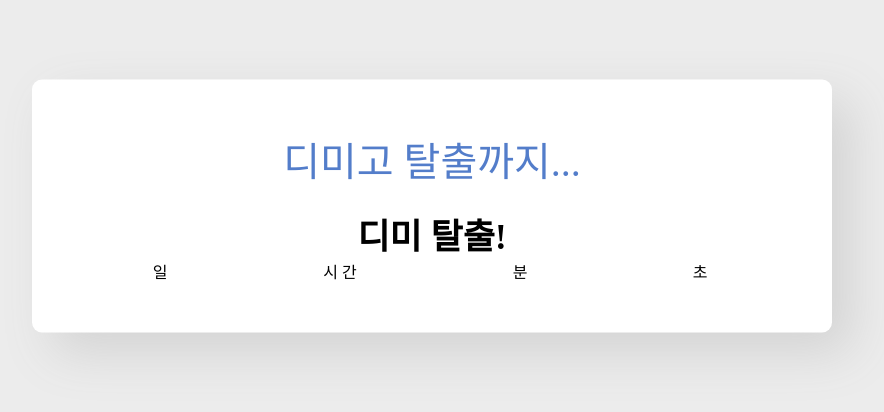
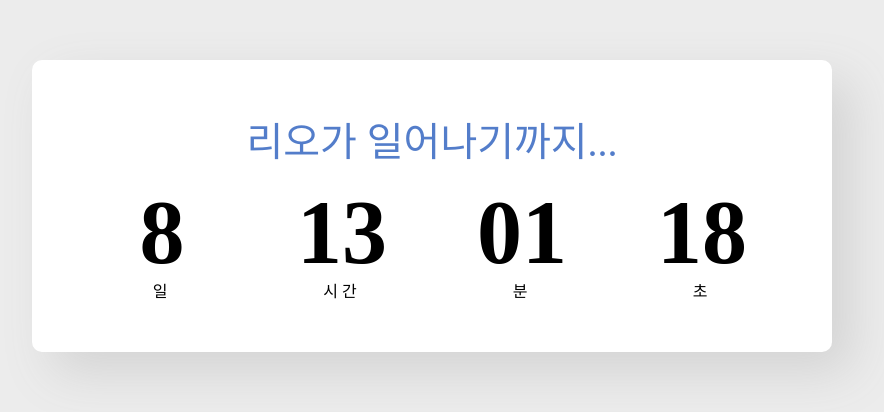
Before and after one commit to D3vle0/going-home, a plain HTML site: page index.html in a window 1280 px wide. Shown: the part 194-606 px from the top of the page, without its empty margins (208-1092 px from the left). Drawn offline with Linux system fonts and the light colour scheme; a web font is replaced by a local one.

Commit message:
asfgaejwghjkaewg

```diff
--- a/index.html
+++ b/index.html
@@ -6,12 +6,12 @@
     <meta charset="UTF-8">
     <meta name="viewport" content="width=device-width, initial-scale=1.0">
     <link rel="stylesheet" href="./style.css">
-    <title>디미 탈출</title>
+    <title>기상 타이머</title>
 </head>
 
 <body>
     <div id="container">
-        <div class="head">디미고 탈출까지...</div>
+        <div class="head">리오가 일어나기까지...</div>
         <div id="counter"></div>
         <div class="box title">일</div>
         <div class="box title">시간</div>
--- a/main.js
+++ b/main.js
@@ -1,4 +1,4 @@
-const countDownDate = new Date("May 4, 2021 14:00:00").getTime()
+const countDownDate = new Date("June 4, 2021 17:00:00").getTime()
 const x = setInterval(function () {
     var time = new Date().getTime();
     var timeleft = countDownDate - time;
@@ -15,6 +15,6 @@ const x = setInterval(function () {
     console.log(timeleft);
     if (timeleft <= 0) {
         clearInterval(x);
-        document.getElementById("counter").innerHTML = '<div class="fin-txt"><strong>디미 탈출!</strong></div>';
+        document.getElementById("counter").innerHTML = '<div class="fin-txt"><strong>기상</strong></div>';
     }
 }, 1000);
```
